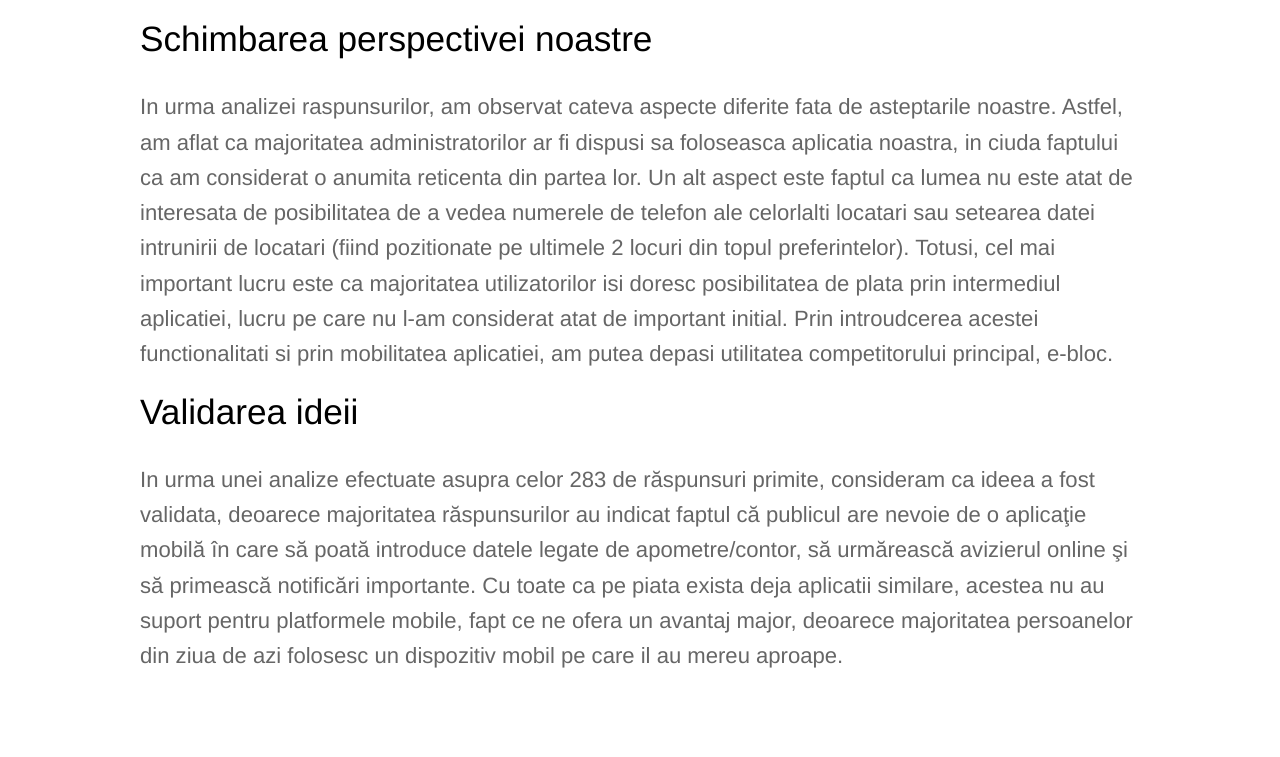
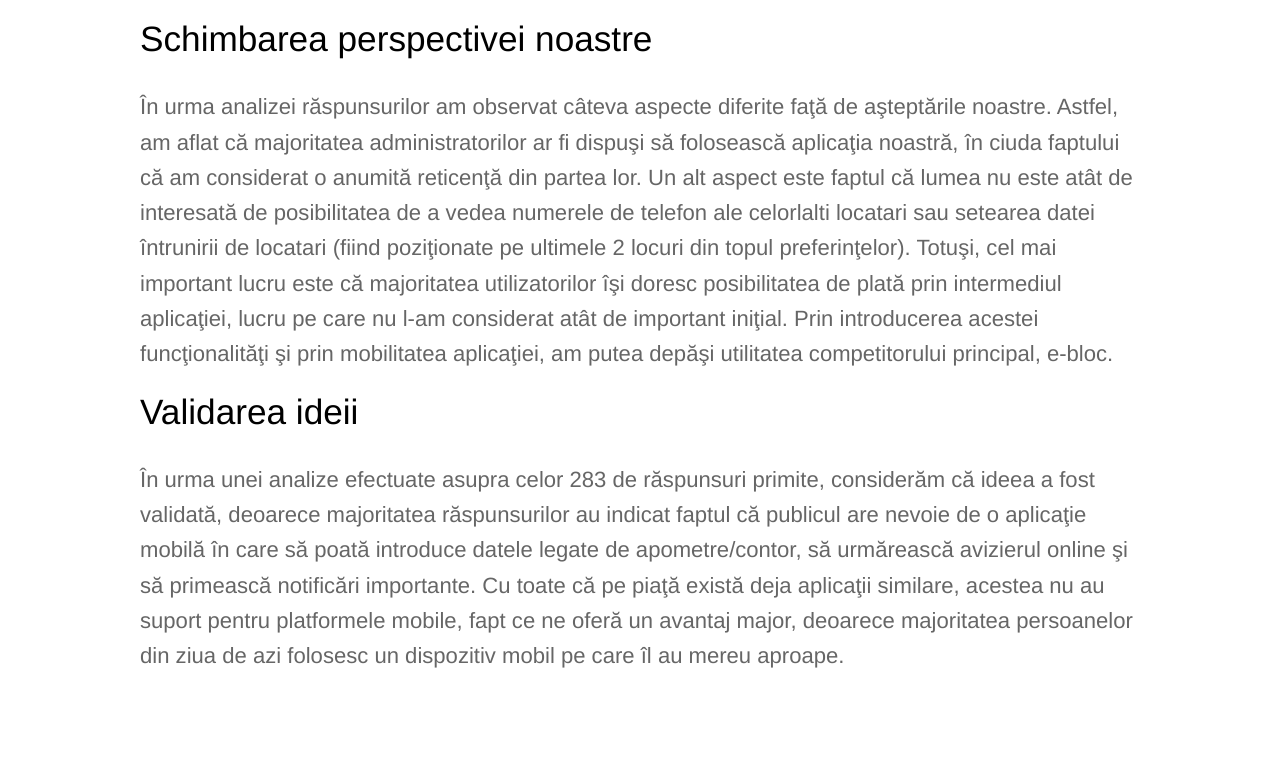
Before and after one commit to rptoma/Flaty, a Jekyll site: the page built from _posts/2018-10-28-validare.md, in a window 1280 px wide and 1400 px high, scrolled down 7970 px. Shown: the part 166-923 px from the top of the window. Built offline with Jekyll 4.4.1, drawn with Linux system fonts in a browser that asks for light colours; some of the changed text lies outside the part shown.

Commit message:
Updated '_posts/2018-10-28-validare.md' via CloudCannon

```diff
--- a/_posts/2018-10-28-validare.md
+++ b/_posts/2018-10-28-validare.md
@@ -92,14 +92,14 @@ Aplicaţiile din care publicul ţintă a avut de ales au fost următoarele: Waze
 
 
 > * Dacă ar trebui să plătiți lunar pentru această aplicație, câți lei credeți că ar fi un preț corect pentru ceea ce oferă?
-S-a observat ca majoritatea oamenilor au raspuns la aceasta intebare cu o suma din intervalul de 5-10 lei.
+S-a observat că majoritatea oamenilor au răspuns la această întrebare cu o sumă din intervalul de 5-10 lei.
 
 <center>
 <img src="https://github.com/rptoma/Flaty/raw/master/_posts/validare/pret.png" width="500">
 </center>
 
 > * Cum credeți că ați putea să îmbunătățiți procesul de administrare al scării/blocului?
-Din raspunsuri se observa faptul ca oamenii isi doresc mai multa implicare din partea tuturor si transparenta in ceea ce priveste banii din asociatie.
+Din răspunsuri se observă faptul că oamenii îşi doresc mai multă implicare din partea tuturor şi transparenţă în ceea ce priveşte banii din asociaţie.
 
 > * Presupunând că ar exista o platformă online (site) prin intermediul căreia, ca administrator, în urma introducerii consumurilor lunare (ex. apă/gaze locatar, curățenie scară, electricitate scară etc.) locatarii să fie înștiințați prin aplicație de suma pe care o au de plătit în luna respectivă, cât de dispus ați fi să o folosiți?
 
@@ -130,10 +130,11 @@ Din raspunsuri se observa faptul ca oamenii isi doresc mai multa implicare din p
 
 
 ## Schimbarea perspectivei noastre
-In urma analizei raspunsurilor, am observat cateva aspecte diferite fata de asteptarile noastre. Astfel, am aflat ca majoritatea administratorilor ar fi dispusi sa foloseasca aplicatia noastra, in ciuda faptului ca am considerat o anumita reticenta din partea lor. Un alt aspect este faptul ca lumea nu este atat de interesata de posibilitatea de a vedea numerele de telefon ale celorlalti locatari sau setearea datei intrunirii de locatari (fiind pozitionate pe ultimele 2 locuri din topul preferintelor). Totusi, cel mai important lucru este ca majoritatea utilizatorilor isi doresc posibilitatea de plata prin intermediul aplicatiei, lucru pe care nu l-am considerat atat de important initial. Prin introudcerea acestei functionalitati si prin mobilitatea aplicatiei, am putea depasi utilitatea competitorului principal, e-bloc.
+În urma analizei răspunsurilor am observat câteva aspecte diferite faţă de aşteptările noastre. Astfel, am aflat că majoritatea administratorilor ar fi dispuşi să folosească aplicaţia noastră, în ciuda faptului că am considerat o anumită reticenţă din partea lor.
+Un alt aspect este faptul că lumea nu este atât de interesată de posibilitatea de a vedea numerele de telefon ale celorlalti locatari sau setearea datei întrunirii de locatari (fiind poziţionate pe ultimele 2 locuri din topul preferinţelor). Totuşi, cel mai important lucru este că majoritatea utilizatorilor îşi doresc posibilitatea de plată prin intermediul aplicaţiei, lucru pe care nu l-am considerat atât de important iniţial. Prin introducerea acestei funcţionalităţi şi prin mobilitatea aplicaţiei, am putea depăşi utilitatea competitorului principal, e-bloc.
 
 
 ## Validarea ideii
 
-In urma unei analize efectuate asupra celor 283 de răspunsuri primite, consideram ca ideea a fost validata, deoarece majoritatea răspunsurilor au indicat faptul că publicul are nevoie de o aplicaţie mobilă în care să poată introduce datele legate de apometre/contor, să urmărească avizierul online şi să primească notificări importante.
-Cu toate ca pe piata exista deja aplicatii similare, acestea nu au suport pentru platformele mobile, fapt ce ne ofera un avantaj major, deoarece majoritatea persoanelor din ziua de azi folosesc un dispozitiv mobil pe care il au mereu aproape.
+În urma unei analize efectuate asupra celor 283 de răspunsuri primite, considerăm că ideea a fost validată, deoarece majoritatea răspunsurilor au indicat faptul că publicul are nevoie de o aplicaţie mobilă în care să poată introduce datele legate de apometre/contor, să urmărească avizierul online şi să primească notificări importante.
+Cu toate că pe piaţă există deja aplicaţii similare, acestea nu au suport pentru platformele mobile, fapt ce ne oferă un avantaj major, deoarece majoritatea persoanelor din ziua de azi folosesc un dispozitiv mobil pe care îl au mereu aproape.
```
